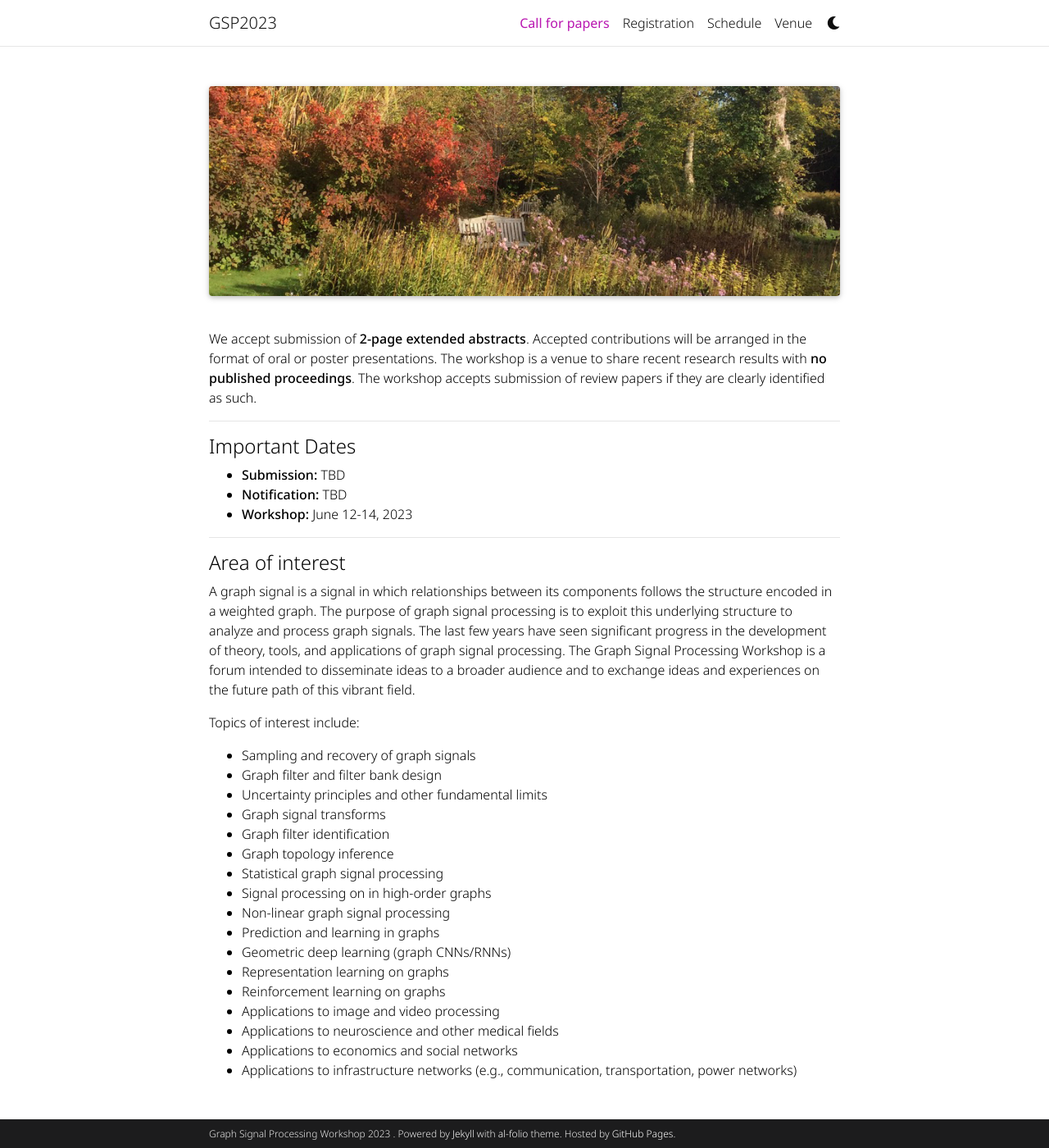
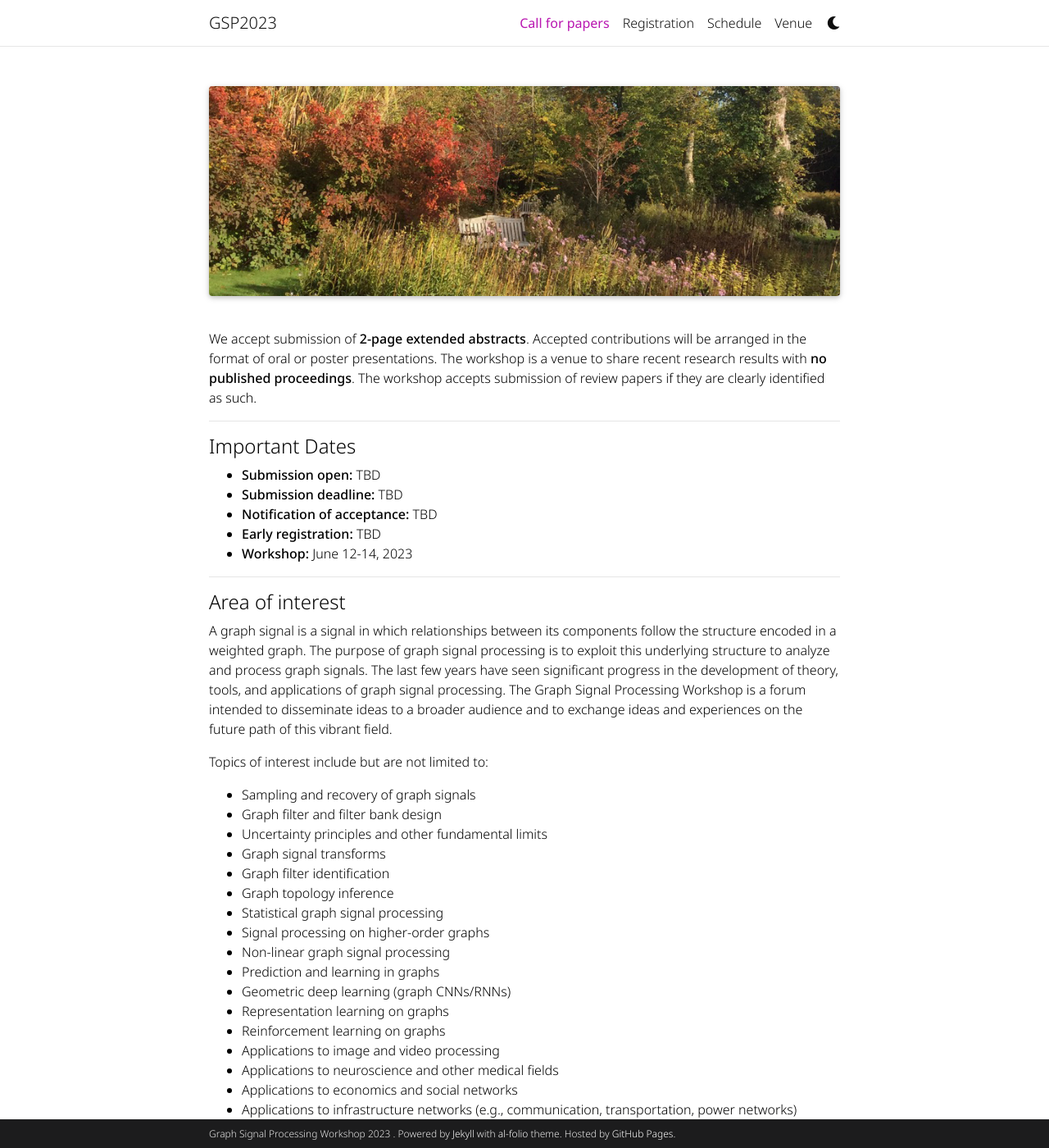
Before and after one commit to shreyasvinaya/gspworkshop2025.github.io, a Jekyll site: the page built from _pages/call_for_papers.md, in a window 1280 px wide and 1400 px high. Shown: the whole window at 82% size. Built offline with Jekyll 4.4.1, drawn with Linux system fonts in a browser that asks for light colours; full-size pictures stand in for the smaller copies a plugin makes; comment, search, counter and statistics services are not loaded; a style sheet for code colours, icons or effects is not loaded.

Commit message:
Update call_for_papers.md

```diff
--- a/_pages/call_for_papers.md
+++ b/_pages/call_for_papers.md
@@ -14,15 +14,17 @@ We accept submission of **2-page extended abstracts**. Accepted contributions wi
 
 ---
 #### Important Dates
-+ **Submission:** TBD
-+ **Notification:** TBD
++ **Submission open:** TBD
++ **Submission deadline:** TBD
++ **Notification of acceptance:** TBD
++ **Early registration:** TBD
 + **Workshop:** June 12-14, 2023
 
 ---
 #### Area of interest
-A graph signal is a signal in which relationships between its components follows the structure encoded in a weighted graph. The purpose of graph signal processing is to exploit this underlying structure to analyze and process graph signals. The last few years have seen significant progress in the development of theory, tools, and applications of graph signal processing. The Graph Signal Processing Workshop is a forum intended to disseminate ideas to a broader audience and to exchange ideas and experiences on the future  path of this vibrant field.
+A graph signal is a signal in which relationships between its components follow the structure encoded in a weighted graph. The purpose of graph signal processing is to exploit this underlying structure to analyze and process graph signals. The last few years have seen significant progress in the development of theory, tools, and applications of graph signal processing. The Graph Signal Processing Workshop is a forum intended to disseminate ideas to a broader audience and to exchange ideas and experiences on the future path of this vibrant field.
 
-Topics of interest include:
+Topics of interest include but are not limited to:
 
 + Sampling and recovery of graph signals
 + Graph filter and filter bank design
@@ -31,7 +33,7 @@ Topics of interest include:
 + Graph filter identification
 + Graph topology inference
 + Statistical graph signal processing
-+ Signal processing on in high-order graphs
++ Signal processing on higher-order graphs
 + Non-linear graph signal processing
 + Prediction and learning in graphs
 + Geometric deep learning (graph CNNs/RNNs)
```
